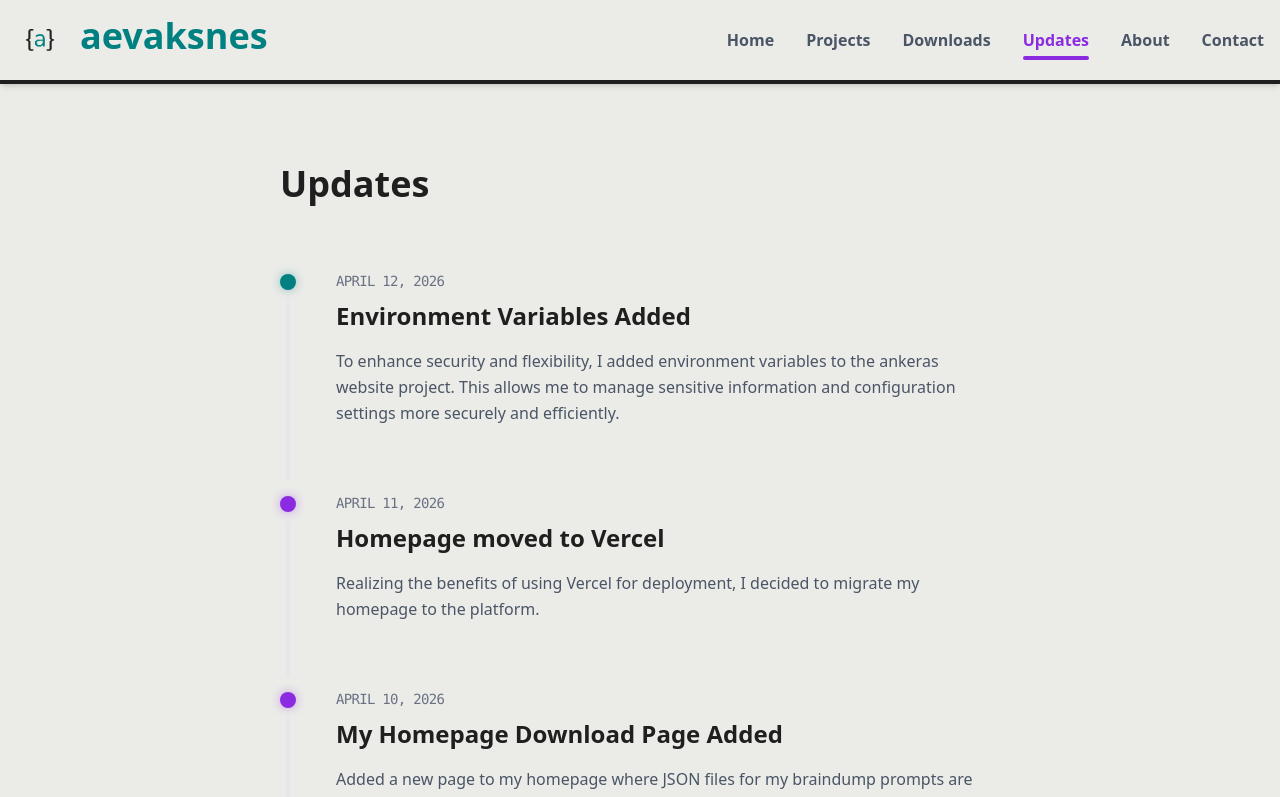
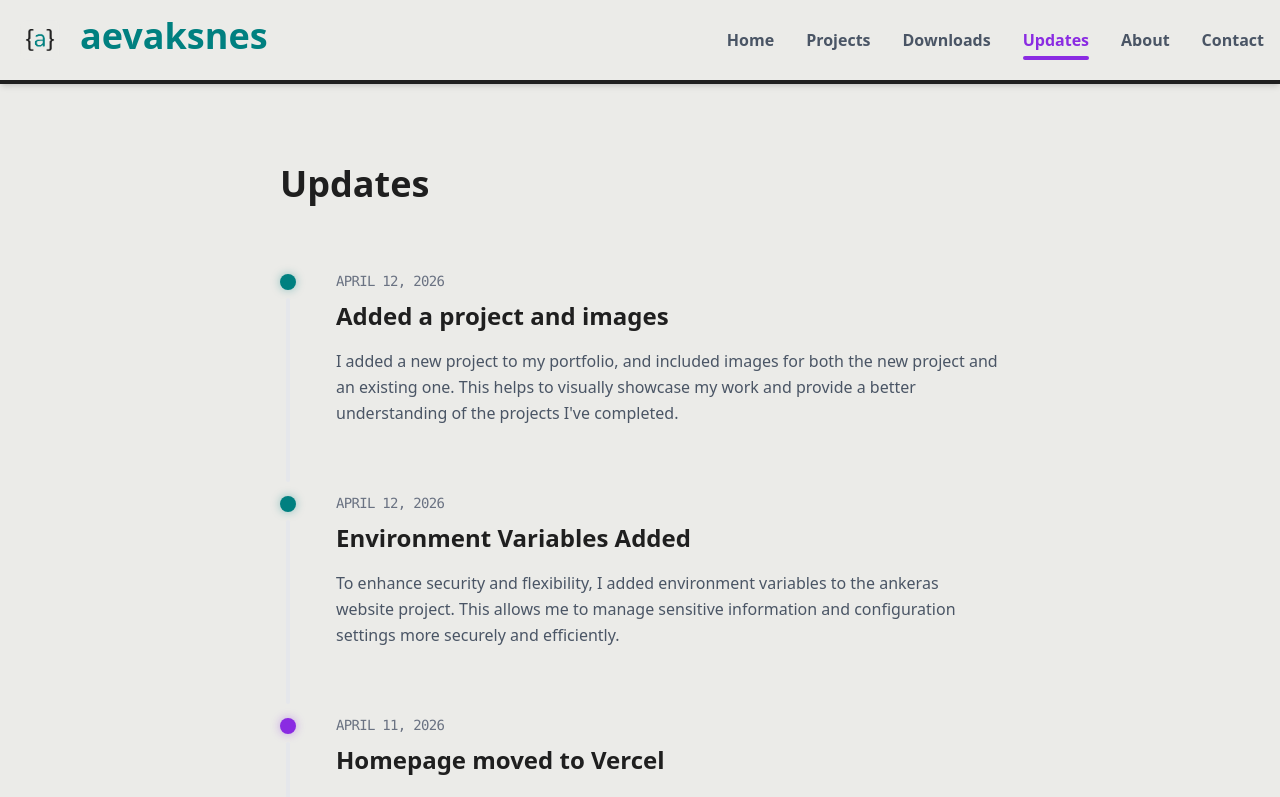
Before and after one commit to aevaksnes/aevaksnes, a Next.js app: page /updates in a window 1280 px wide. Shown: the top 797 px of the page. Built offline with nearby package versions, Linux system fonts and the light colour scheme.

Commit message:
added images

```diff
--- a/constants/projects.ts
+++ b/constants/projects.ts
@@ -79,21 +79,11 @@ export const PROJECTS: Project[] = [
     id: "ankeras",
     title: "Anker AS Website",
     description: "A website for a garage, that deals with tires, wheels, car rentals, car sales, batteries and more, with a content management system.",
+    image: "projects/ankeras_project.png",
     tags: [TAGS.NEXTJS, TAGS.REACT, TAGS.TAILWIND, TAGS.UI_DESIGN],
     href: "/projects/ankeras",
     size: "L",
   },
 
 
-
-
-
-
-
-
-
-
-
-
-
 ];
--- a/constants/updates.ts
+++ b/constants/updates.ts
@@ -22,6 +22,16 @@ export interface Update {
 }
 
 export const UPDATES: Update[] = [
+
+    {
+    id: "5",
+    date: "2026-04-12",
+    title: "Added a project and images",
+    content: "I added a new project to my portfolio, and included images for both the new project and an existing one. This helps to visually showcase my work and provide a better understanding of the projects I've completed.",
+    category: "fix",
+    projectId: "homepage",
+    tags: [TAGS.UI_DESIGN]
+  },
 
     {
     id: "4",
```
Also changed, not shown: public/projects/ankeras_project.png (added).
